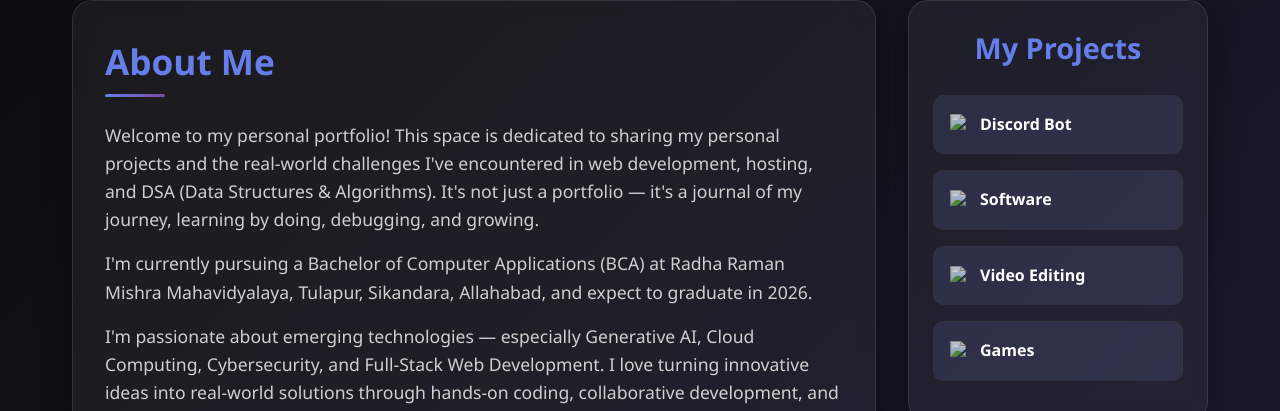
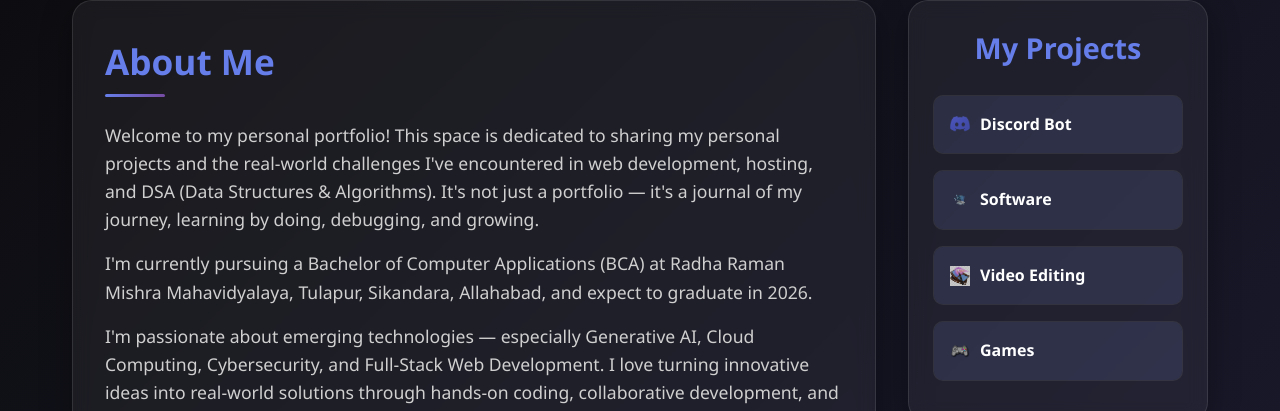
Before and after one commit to ssneon1/sneon, a plain HTML site: page index.html in a window 1280 px wide. Shown: the part 491-902 px from the top of the page. Drawn offline with Linux system fonts and the light colour scheme.

Commit message:
index.html

```diff
--- a/index.html
+++ b/index.html
@@ -70,27 +70,27 @@
       <aside class="sidebar">
         <h2>My Projects</h2>
         <details>
-          <summary><img src="image/discord.webp" alt="Discord" class="icon"> Discord Bot</summary>
+          <summary><img src="discord.webp" alt="Discord" class="icon"> Discord Bot</summary>
           <ul>
             <li><a href="#">Command Handler</a></li>
             <li><a href="#">Music Bot</a></li>
           </ul>
         </details>
         <details>
-          <summary><img src="image/Software.png" alt="Software" class="icon"> Software</summary>
+          <summary><img src="Software.png" alt="Software" class="icon"> Software</summary>
           <ul>
             <li><a href="#">Desktop Tools</a></li>
             <li><a href="#">Mini Utilities</a></li>
           </ul>
         </details>
         <details>
-          <summary><img src="image/video.jpg" alt="Video" class="icon"> Video Editing</summary>
+          <summary><img src="video.jpg" alt="Video" class="icon"> Video Editing</summary>
           <ul>
             <li><a href="#">Shorts & Reels</a></li>
           </ul>
         </details>
         <details>
-          <summary><img src="image/games.png" alt="Games" class="icon"> Games</summary>
+          <summary><img src="games.png" alt="Games" class="icon"> Games</summary>
           <ul>
             <li><a href="#">Snake Game</a></li>
             <li><a href="#">Chess</a></li>
```
